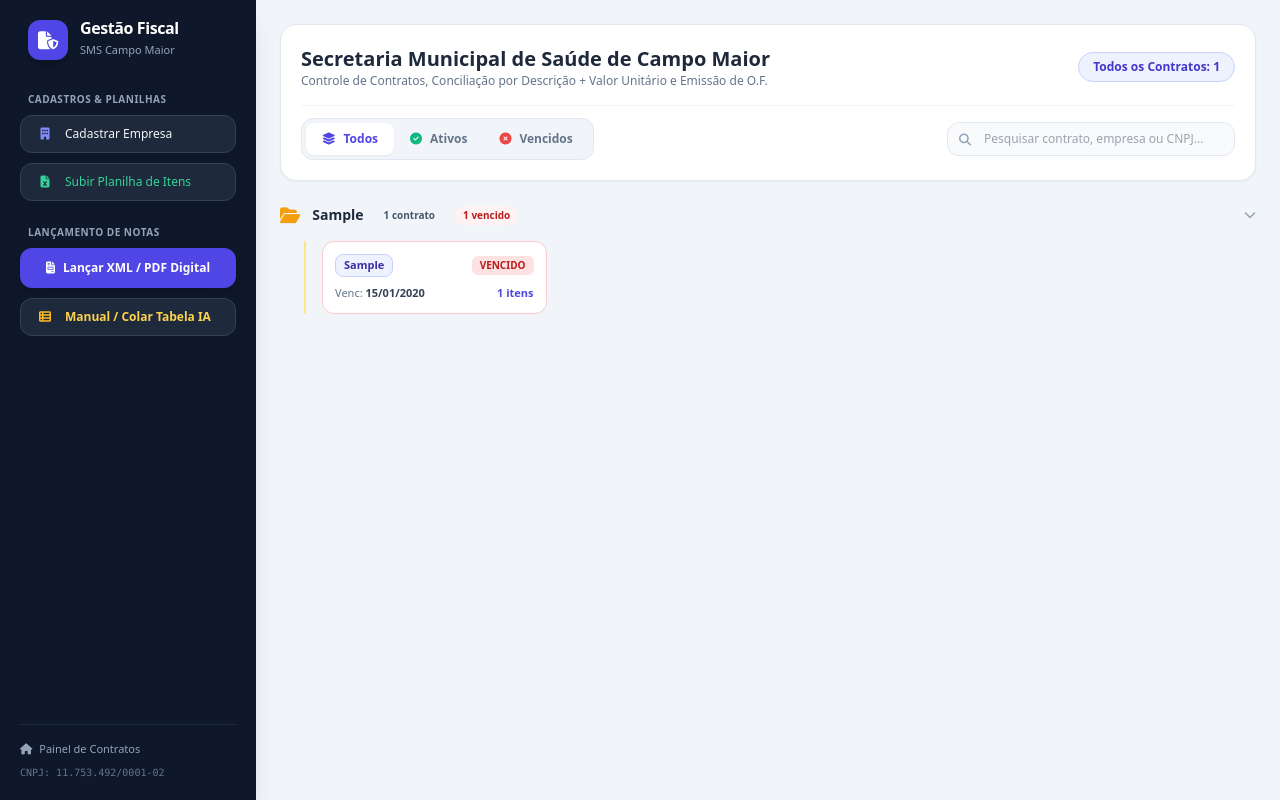
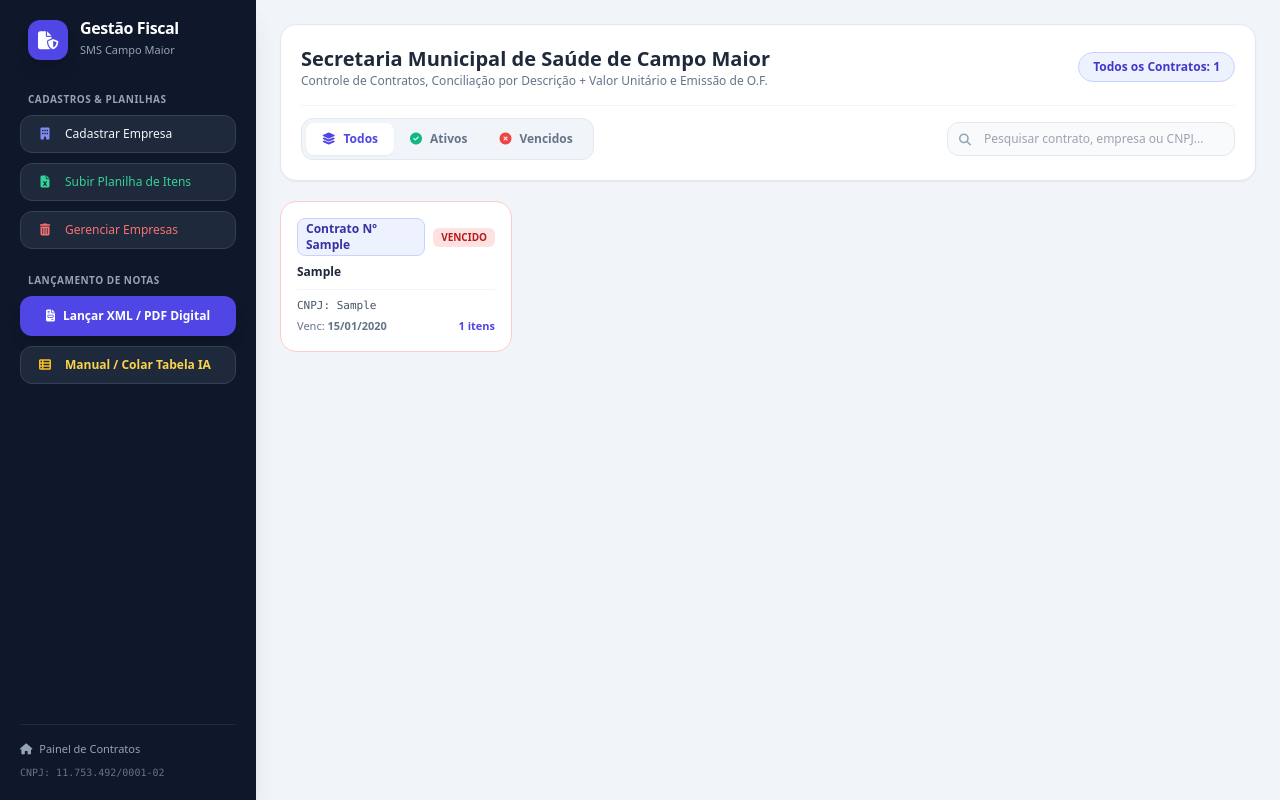
Before and after one commit to segundopassos/autoxmlcc, a Django app: page / in a window 1280 px wide. Run offline with Django 5.2, Linux system fonts and the light colour scheme; tables that the repository leaves empty hold one stand-in row (values such as "Sample post"); parts of the project's set-up code (start-up, migrations or seed data) failed here and were passed over; some libraries are stand-ins or nearby versions.

Commit message:
alteracao importacao master empresas

```diff
--- a/api/urls.py
+++ b/api/urls.py
@@ -36,6 +36,9 @@ urlpatterns = [
     path("importar_itens", views.importar_itens, name="importar_itens"),
     path("verificar_planilha_contrato", views.verificar_planilha, name="verificar_planilha"),
     path("importar_lista_mestra", views.importar_lista_mestra, name="importar_lista_mestra"),
+    path("empresas", views.lista_empresas, name="lista_empresas"),
+    path("empresa/<int:empresa_id>", views.excluir_empresa, name="excluir_empresa"),
+    path("empresas/todas", views.excluir_todas_empresas, name="excluir_todas_empresas"),
 
     # Lançamento manual / texto IA
     path("nfse/analisar_texto", views.analisar_texto_ia, name="analisar_texto_ia"),
--- a/api/views.py
+++ b/api/views.py
@@ -223,6 +223,23 @@ def conciliar_item_inteligente(item_xml, itens_contrato, numero_nf_atual=""):
 
 @csrf_exempt
 @require_http_methods(["GET"])
+def lista_empresas(request):
+    """Lista todas as empresas com contagem de contratos para gerenciamento."""
+    empresas = Empresa.objects.all()
+    resultado = []
+    for e in empresas:
+        qtd_contratos = e.contratos.count()
+        resultado.append({
+            "id": e.id,
+            "razao_social": e.razao_social,
+            "cnpj": e.cnpj,
+            "qtd_contratos": qtd_contratos,
+        })
+    return json_response(resultado)
+
+
+@csrf_exempt
+@require_http_methods(["GET"])
 def lista_contratos(request):
     """Lista todos os contratos com contagens para o dashboard."""
     contratos = Contrato.objects.select_related('empresa').all()
@@ -527,6 +544,43 @@ def zerar_aditivo(request, item_id):
         return json_response({"ok": True})
     except Exception as e:
         return error_response(f"Erro ao zerar aditivo: {str(e)}", 500)
+
+
+# ============================================================================
+# EMPRESAS
+# ============================================================================
+
+@csrf_exempt
+@require_http_methods(["DELETE"])
+def excluir_empresa(request, empresa_id):
+    """Exclui uma empresa e todos os seus contratos, itens e notas."""
+    try:
+        empresa = get_object_or_404(Empresa, pk=empresa_id)
+        with transaction.atomic():
+            # Exclui notas dos contratos da empresa
+            for contrato in empresa.contratos.all():
+                contrato.notas.all().delete()
+                contrato.itens.all().delete()
+            empresa.contratos.all().delete()
+            empresa.delete()
+        return json_response({"ok": True})
+    except Exception as e:
+        return error_response(f"Erro ao excluir empresa: {str(e)}", 500)
+
+
+@csrf_exempt
+@require_http_methods(["DELETE"])
+def excluir_todas_empresas(request):
+    """Exclui todas as empresas e todos os dados associados."""
+    try:
+        with transaction.atomic():
+            NotaFiscal.objects.all().delete()
+            ItemContrato.objects.all().delete()
+            Contrato.objects.all().delete()
+            Empresa.objects.all().delete()
+        return json_response({"ok": True})
+    except Exception as e:
+        return error_response(f"Erro ao excluir todas as empresas: {str(e)}", 500)
 
 
 # ============================================================================
--- a/templates/spa.html
+++ b/templates/spa.html
@@ -41,8 +41,11 @@
             <button type="button" onclick="abrirModalCadastro()" class="w-full flex items-center gap-3 bg-slate-800 hover:bg-slate-700 text-slate-100 font-medium px-4 py-2.5 rounded-xl mb-2.5 text-xs transition border border-slate-700">
                 <i class="fa-solid fa-building text-indigo-400 w-4"></i> Cadastrar Empresa
             </button>
-            <button type="button" onclick="abrirModalExcel()" class="w-full flex items-center gap-3 bg-slate-800 hover:bg-slate-700 text-emerald-400 font-medium px-4 py-2.5 rounded-xl mb-6 text-xs transition border border-slate-700">
+            <button type="button" onclick="abrirModalExcel()" class="w-full flex items-center gap-3 bg-slate-800 hover:bg-slate-700 text-emerald-400 font-medium px-4 py-2.5 rounded-xl mb-2.5 text-xs transition border border-slate-700">
                 <i class="fa-solid fa-file-excel w-4"></i> Subir Planilha de Itens
+            </button>
+            <button type="button" onclick="abrirModalGerenciarEmpresas()" class="w-full flex items-center gap-3 bg-slate-800 hover:bg-slate-700 text-red-400 font-medium px-4 py-2.5 rounded-xl mb-6 text-xs transition border border-slate-700">
+                <i class="fa-solid fa-trash-can w-4"></i> Gerenciar Empresas
             </button>
 
             <div class="text-[10px] font-bold uppercase tracking-wider text-slate-400 px-2 mb-2">Lançamento de Notas</div>
@@ -232,6 +235,25 @@
                     <p class="text-[10px] text-slate-400 mt-1">Formato: .xlsx (Excel)</p>
                 </div>
                 <div id="resultadoListaMestra" class="hidden mt-3 p-3 rounded-lg text-xs"></div>
+            </div>
+        </div>
+    </div>
+
+    <!-- MODAL GERENCIAR EMPRESAS -->
+    <div id="modalGerenciarEmpresas" class="hidden fixed inset-0 bg-black/40 backdrop-blur-sm z-50 flex items-center justify-center">
+        <div class="bg-white rounded-2xl w-[600px] max-h-[80vh] flex flex-col p-6 shadow-2xl">
+            <div class="flex justify-between items-center mb-4">
+                <h3 class="text-lg font-bold text-slate-800">Gerenciar Empresas</h3>
+                <button onclick="fecharModalGerenciarEmpresas()" class="text-slate-400 hover:text-slate-600"><i class="fa-solid fa-xmark text-lg"></i></button>
+            </div>
+            <div class="flex gap-2 mb-4">
+                <input type="text" id="buscaEmpresaGerenciar" placeholder="Buscar empresa..." oninput="filtrarListaEmpresas()" class="flex-1 border rounded-lg p-2 text-sm">
+                <button onclick="confirmarExcluirTodasEmpresas()" class="px-4 py-2 bg-red-600 hover:bg-red-700 text-white text-xs font-medium rounded-lg whitespace-nowrap">
+                    <i class="fa-solid fa-trash-can mr-1"></i> Apagar Todas
+                </button>
+            </div>
+            <div id="listaEmpresasGerenciar" class="flex-1 overflow-y-auto space-y-2">
+                <p class="text-center text-slate-400 text-xs py-8">Carregando...</p>
             </div>
         </div>
     </div>
@@ -554,72 +576,32 @@
                 d.innerHTML = '<div class="col-span-full bg-white border border-slate-200 rounded-2xl p-8 text-center text-slate-400 text-xs">Nenhum contrato encontrado para este filtro.</div>';
                 return;
             }
-
-            // Agrupa por empresa (estilo pastas)
-            const grupos = {};
-            lista.forEach(c => {
-                const chave = c.nome_empresa || 'Sem Empresa';
-                if (!grupos[chave]) grupos[chave] = [];
-                grupos[chave].push(c);
-            });
-
-            // Ordena empresas alfabeticamente
-            const empresasOrdenadas = Object.keys(grupos).sort((a, b) => a.localeCompare(b));
-
             let htmlBatch = '';
-            empresasOrdenadas.forEach(nomeEmpresa => {
-                const contratosEmpresa = grupos[nomeEmpresa];
-                const idGrupo = 'grupo_' + nomeEmpresa.replace(/[^a-zA-Z0-9]/g, '_');
-                const qtdAtivos = contratosEmpresa.filter(c => c.status !== 'VENCIDO').length;
-                const qtdVencidos = contratosEmpresa.filter(c => c.status === 'VENCIDO').length;
-
-                htmlBatch += `<div class="col-span-full mb-4">
-                    <div class="flex items-center gap-3 mb-3 cursor-pointer group" onclick="toggleGrupo('${idGrupo}')">
-                        <i class="fa-solid fa-folder${contratosEmpresa.length > 0 ? '-open' : ''} text-amber-500 text-lg group-hover:text-amber-600 transition"></i>
-                        <h3 class="text-sm font-bold text-slate-800 group-hover:text-indigo-700 transition">${nomeEmpresa}</h3>
-                        <span class="text-[10px] font-bold bg-slate-100 text-slate-600 px-2 py-0.5 rounded-full">${contratosEmpresa.length} contrato${contratosEmpresa.length > 1 ? 's' : ''}</span>
-                        ${qtdAtivos > 0 ? `<span class="text-[10px] font-bold bg-emerald-50 text-emerald-700 px-2 py-0.5 rounded-full">${qtdAtivos} ativo${qtdAtivos > 1 ? 's' : ''}</span>` : ''}
-                        ${qtdVencidos > 0 ? `<span class="text-[10px] font-bold bg-red-50 text-red-700 px-2 py-0.5 rounded-full">${qtdVencidos} vencido${qtdVencidos > 1 ? 's' : ''}</span>` : ''}
-                        <i class="fa-solid fa-chevron-down text-slate-400 text-xs ml-auto transition transform" id="chevron_${idGrupo}"></i>
-                    </div>
-                    <div id="${idGrupo}" class="grid grid-cols-1 sm:grid-cols-2 lg:grid-cols-3 xl:grid-cols-4 gap-3 ml-6 border-l-2 border-amber-200 pl-4">`;
-
-                contratosEmpresa.forEach(c => {
+            for (let i = 0; i < lista.length; i++) {
+                const c = lista[i];
                 const isVenc = c.status === 'VENCIDO';
                 const badgeStatus = isVenc
                     ? '<span class="text-[10px] font-bold bg-red-100 text-red-700 px-2 py-0.5 rounded-md">VENCIDO</span>'
                     : '<span class="text-[10px] font-bold bg-emerald-100 text-emerald-700 px-2 py-0.5 rounded-md">ATIVO</span>';
 
-                    htmlBatch += `<div class="contrato-card bg-white border ${isVenc ? 'border-red-200' : 'border-slate-200'} rounded-xl p-3 cursor-pointer hover:border-indigo-500 hover:shadow-md transition" onclick="abrir(${c.id})">
+                htmlBatch += `<div class="contrato-card bg-white border ${isVenc ? 'border-red-200' : 'border-slate-200'} rounded-2xl p-4 cursor-pointer hover:border-indigo-500 hover:shadow-md transition flex flex-col justify-between" onclick="abrir(${c.id})">
+                    <div>
                         <div class="flex items-center justify-between gap-2 mb-2">
-                            <span class="text-[11px] font-extrabold bg-indigo-50 text-indigo-800 border border-indigo-200 px-2 py-0.5 rounded-lg truncate max-w-[70%]" title="Contrato Nº ${c.numero_contrato}">${c.numero_contrato}</span>
+                            <span class="text-xs font-extrabold bg-indigo-50 text-indigo-800 border border-indigo-200 px-2 py-0.5 rounded-lg">Contrato Nº ${c.numero_contrato}</span>
                             ${badgeStatus}
                         </div>
-                        <div class="text-[11px] text-slate-500 space-y-1">
+                        <h4 class="font-bold text-slate-800 text-xs leading-snug break-words mb-2">${c.nome_empresa}</h4>
+                    </div>
+                    <div class="pt-2 border-t border-slate-100 text-[11px] text-slate-500 space-y-1">
+                        <div class="font-mono text-slate-600">CNPJ: ${formatarCNPJ(c.cnpj)}</div>
                         <div class="flex justify-between items-center">
-                                <span>Venc: <strong class="text-slate-700">${formatarDataBR(c.data_fim)}</strong></span>
+                            <span>Venc: <strong>${formatarDataBR(c.data_fim)}</strong></span>
                             <span class="font-bold ${c.total_itens > 0 ? 'text-indigo-600' : 'text-slate-400'}">${c.total_itens} itens</span>
                         </div>
                     </div>
                 </div>`;
-                });
-
-                htmlBatch += `</div></div>`;
-            });
-
+            }
             d.innerHTML = htmlBatch;
-        }
-
-        function toggleGrupo(idGrupo) {
-            const el = document.getElementById(idGrupo);
-            const chevron = document.getElementById('chevron_' + idGrupo);
-            if (el.classList.contains('hidden')) {
-                el.classList.remove('hidden');
-                chevron.classList.remove('rotate-[-90deg]');
-            } else {
-                el.classList.add('hidden');
-                chevron.classList.add('rotate-[-90deg]');
-            }
         }
 
         async function abrir(id) {
@@ -712,6 +694,82 @@
 
         function abrirModalCadastro() { document.getElementById('modalCadastro').classList.remove('hidden'); }
         function fecharModalCadastro() { document.getElementById('formCadastroManual').reset(); document.getElementById('modalCadastro').classList.add('hidden'); }
+
+        // === GERENCIAR EMPRESAS ===
+        let empresasCache = [];
+        function abrirModalGerenciarEmpresas() {
+            document.getElementById('modalGerenciarEmpresas').classList.remove('hidden');
+            document.getElementById('buscaEmpresaGerenciar').value = '';
+            carregarListaEmpresas();
+        }
+        function fecharModalGerenciarEmpresas() {
+            document.getElementById('modalGerenciarEmpresas').classList.add('hidden');
+        }
+        async function carregarListaEmpresas() {
+            const container = document.getElementById('listaEmpresasGerenciar');
+            container.innerHTML = '<p class="text-center text-slate-400 text-xs py-8"><i class="fa-solid fa-spinner fa-spin mr-1"></i> Carregando...</p>';
+            try {
+                const resp = await fetch('/api/empresas');
+                empresasCache = await resp.json();
+                renderizarListaEmpresas(empresasCache);
+            } catch(e) {
+                container.innerHTML = '<p class="text-center text-red-500 text-xs py-8">Erro ao carregar empresas.</p>';
+            }
+        }
+        function filtrarListaEmpresas() {
+            const termo = document.getElementById('buscaEmpresaGerenciar').value.toLowerCase();
+            const filtradas = empresasCache.filter(e =>
+                e.razao_social.toLowerCase().includes(termo) || e.cnpj.includes(termo)
+            );
+            renderizarListaEmpresas(filtradas);
+        }
+        function renderizarListaEmpresas(lista) {
+            const container = document.getElementById('listaEmpresasGerenciar');
+            if (lista.length === 0) {
+                container.innerHTML = '<p class="text-center text-slate-400 text-xs py-8">Nenhuma empresa encontrada.</p>';
+                return;
+            }
+            let html = '';
+            lista.forEach(e => {
+                html += `<div class="flex items-center justify-between p-3 bg-slate-50 rounded-lg border border-slate-200 hover:border-red-300 transition">
+                    <div class="flex-1 min-w-0">
+                        <div class="font-bold text-sm text-slate-800 truncate">${e.razao_social}</div>
+                        <div class="text-[11px] text-slate-500 font-mono">${formatarCNPJ(e.cnpj)} &bull; ${e.qtd_contratos} contrato${e.qtd_contratos !== 1 ? 's' : ''}</div>
+                    </div>
+                    <button onclick="confirmarExcluirEmpresa(${e.id}, '${e.razao_social.replace(/'/g, "\\'")}')" class="ml-3 px-3 py-1.5 bg-red-50 hover:bg-red-100 text-red-600 text-xs font-medium rounded-lg whitespace-nowrap transition">
+                        <i class="fa-solid fa-trash-can mr-1"></i> Apagar
+                    </button>
+                </div>`;
+            });
+            container.innerHTML = html;
+        }
+        async function confirmarExcluirEmpresa(id, nome) {
+            if (!confirm(`ATENÇÃO: Deseja apagar a empresa "${nome}" e TODOS os seus contratos, itens e notas? Esta ação não pode ser desfeita.`)) return;
+            try {
+                const resp = await fetch(`/api/empresa/${id}`, { method: 'DELETE' });
+                const data = await resp.json();
+                if (data.ok) {
+                    carregarListaEmpresas();
+                    init(); // recarrega dashboard
+                } else {
+                    alert(data.erro || 'Erro ao excluir empresa.');
+                }
+            } catch(e) { alert('Erro de conexão: ' + e.message); }
+        }
+        async function confirmarExcluirTodasEmpresas() {
+            if (!confirm('ATENÇÃO: Deseja apagar TODAS as empresas, contratos, itens e notas do sistema? Esta ação não pode ser desfeita.')) return;
+            if (!confirm('CONFIRMAÇÃO FINAL: Tem certeza absoluta? Todos os dados serão perdidos permanentemente.')) return;
+            try {
+                const resp = await fetch('/api/empresas/todas', { method: 'DELETE' });
+                const data = await resp.json();
+                if (data.ok) {
+                    carregarListaEmpresas();
+                    init(); // recarrega dashboard
+                } else {
+                    alert(data.erro || 'Erro ao excluir todas as empresas.');
+                }
+            } catch(e) { alert('Erro de conexão: ' + e.message); }
+        }
 
         async function importarListaMestra(inputEl) {
             const arquivo = inputEl.files[0];
```
Lines whose indentation alone changed are shown as unchanged.
